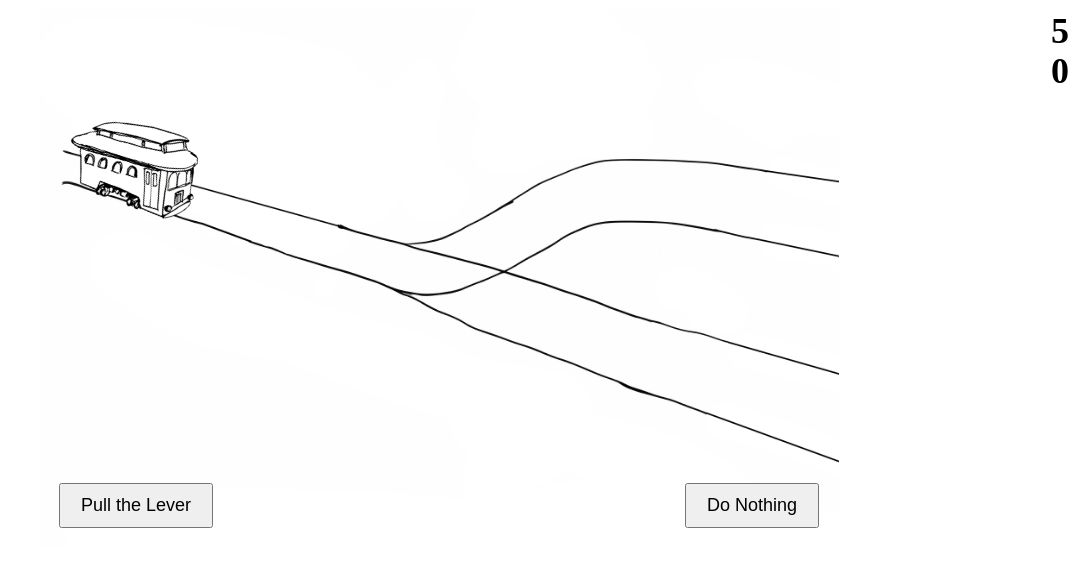
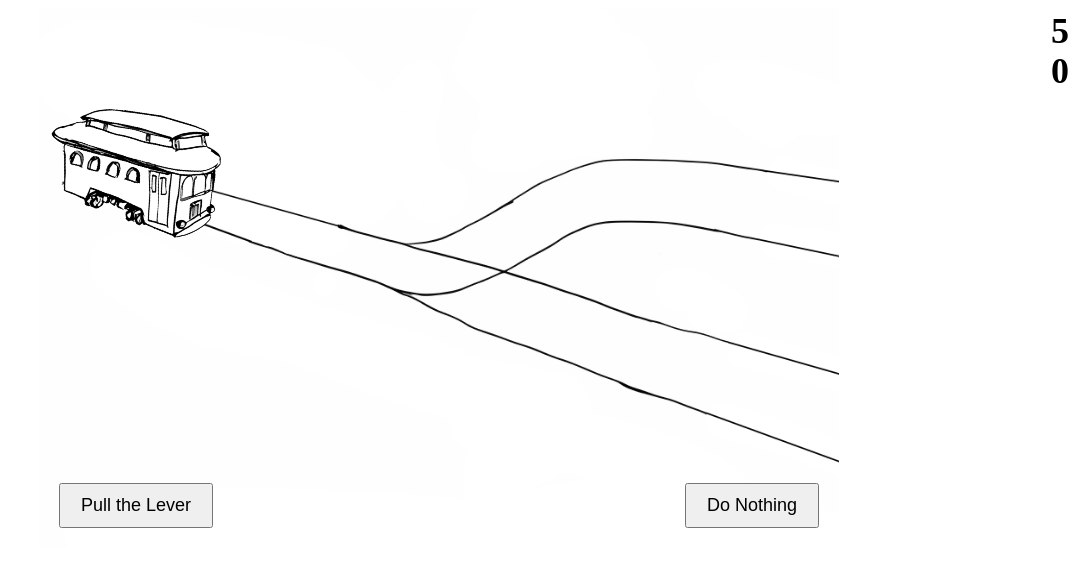
Before and after one commit to johnchen40904/johnchen40904.github.io, a plain HTML site: page trolley/game.html in a window 1280 px wide. Shown: the whole page, without its empty margins (201-1280 px from the left). Drawn offline with Linux system fonts and the light colour scheme.

Commit message:
Update game.html

```diff
--- a/trolley/game.html
+++ b/trolley/game.html
@@ -14,8 +14,8 @@
       }
 
       #rectangle {
-        width: 150px;
-        height: 150px;
+        width: 200px;
+        height: 200px;
         background-image: url('trolley.png');
         background-size: cover;
         //background-color: red;
@@ -62,7 +62,7 @@
       }
 
       #rectangle.straight-animation {
-        offset-path: path("M90,153 C575,341 575,341 748,360");
+        offset-path: path("M90,153 C575,341 575,341 748,390");
         animation: straight-movement 2.5s;
       }
 
```
